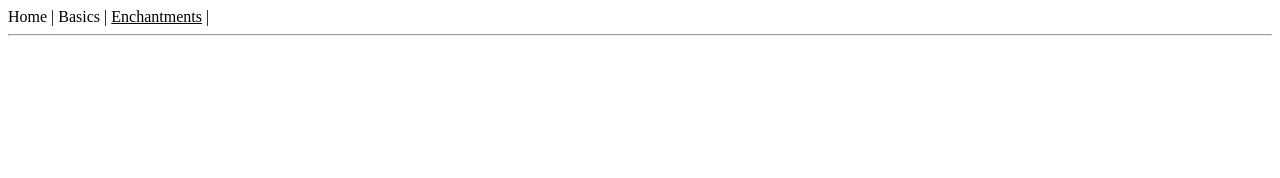
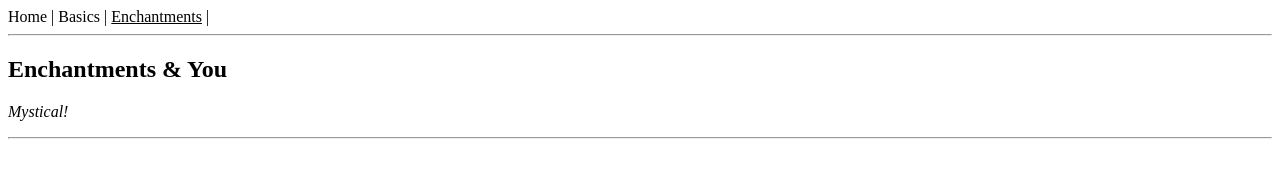
Before and after one commit to Tsur0/Minecraft-Fishing, a plain HTML site: page enchant.html in a window 1280 px wide. Drawn offline with Linux system fonts and the light colour scheme.

Commit message:
poop scoop

```diff
--- a/enchant.html
+++ b/enchant.html
@@ -1,5 +1,6 @@
 <!DOCTYPE html>
 <html>
+
 <head>
 	<meta charset="utf-8">
 	<link rel="stylesheet" type="text/css" href="style.css">
@@ -34,3 +35,16 @@
 			<hr>
 		</nav>
 	</div>
+
+	<div id="content">
+		<header>
+			<h2>
+				Enchantments & You
+			</h2>
+			<p>
+				<i>
+            Mystical!
+          </i>
+        </p>
+        <hr>
+      </header>
```
Also changed, not shown: basics.html (+1 -0 lines), index.html (+1 -0 lines). Lines whose indentation alone changed are shown as unchanged.
